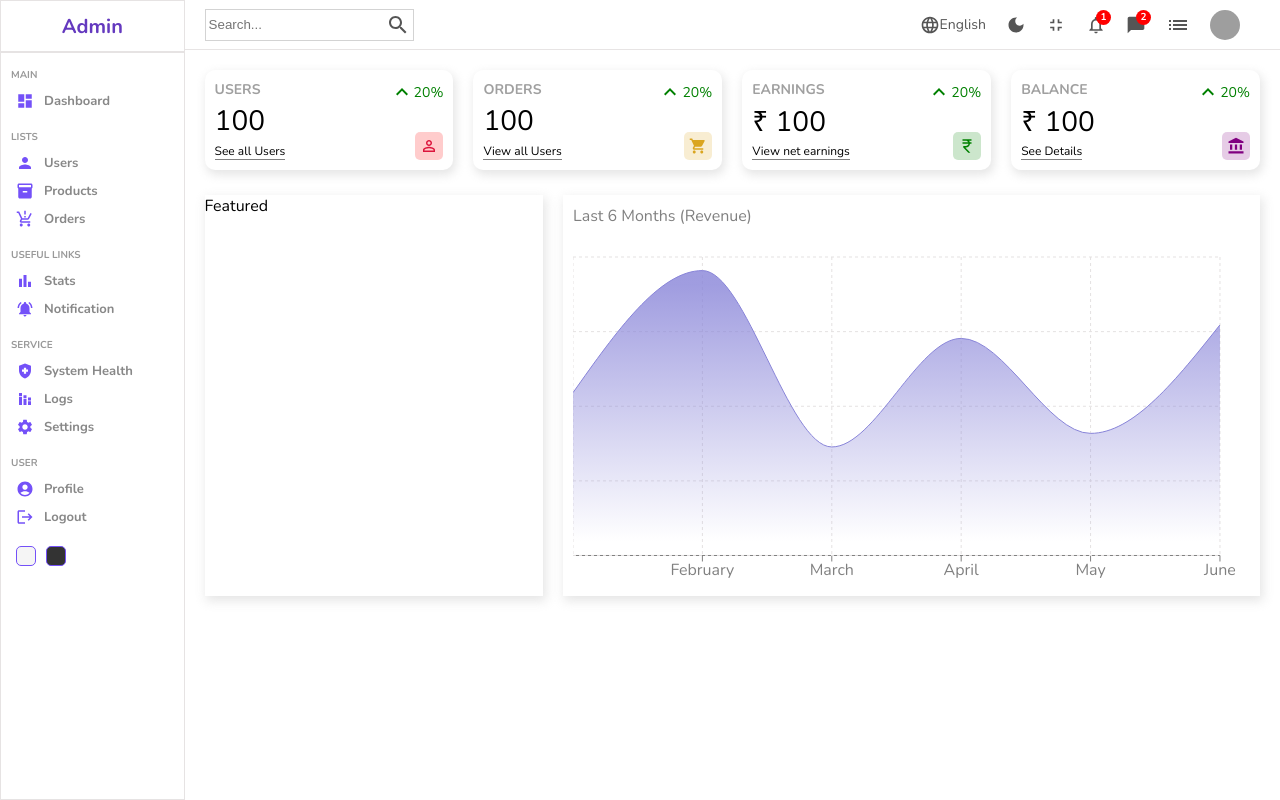
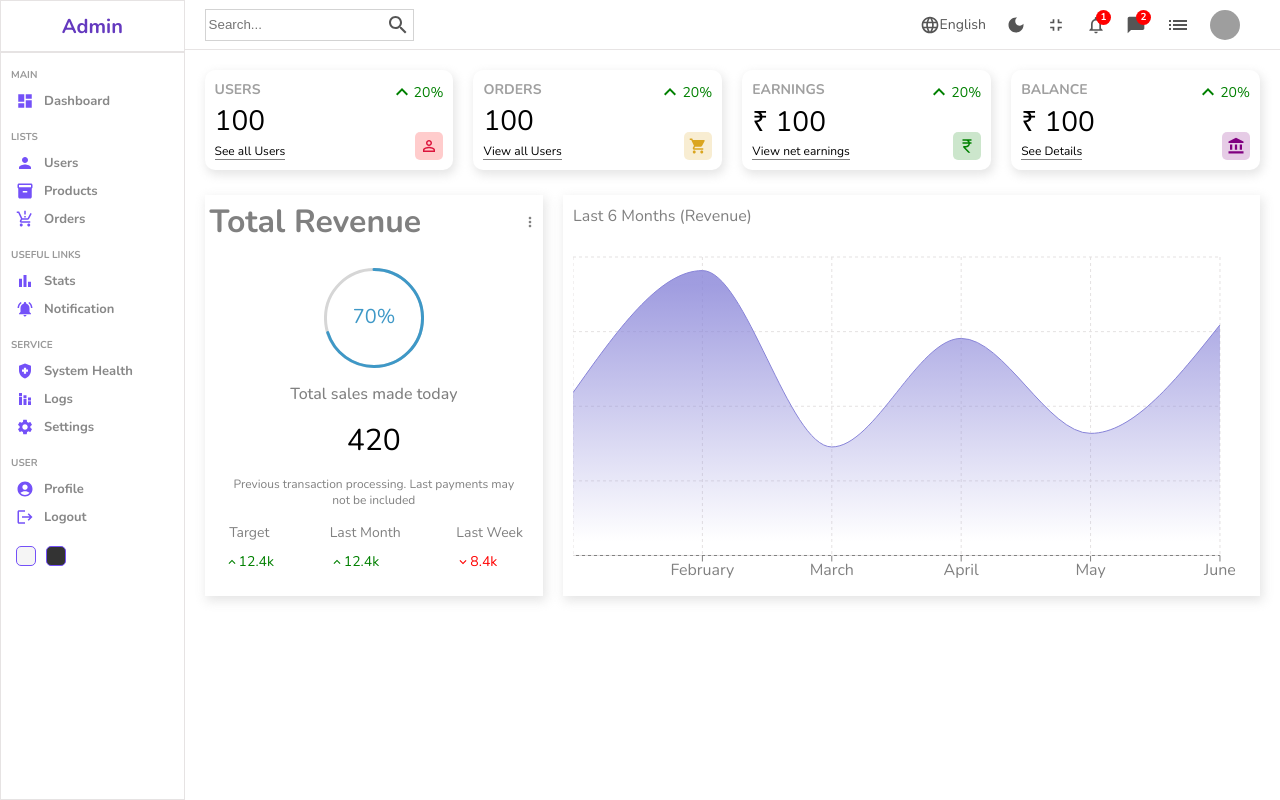
Before and after one commit to imsikun/admin_panel, a React (Create React App) app: page / in a window 1280 px wide. Built offline with nearby package versions, Linux system fonts and the light colour scheme; grey boxes are pictures that could not be loaded.

Commit message:
added downarrow

```diff
--- a/src/components/featured/Featured.jsx
+++ b/src/components/featured/Featured.jsx
@@ -1,6 +1,51 @@
 import './featured.scss';
+import MoreVertIcon from '@mui/icons-material/MoreVert';
+import { CircularProgressbar } from 'react-circular-progressbar';
+import 'react-circular-progressbar/dist/styles.css';
+import KeyboardArrowUpIcon from '@mui/icons-material/KeyboardArrowUp';
+import KeyboardArrowDownIcon from '@mui/icons-material/KeyboardArrowDown';
 function Featured() {
-  return <div className='featured'>Featured</div>;
+  return (
+    <div className='featured'>
+      <div className='top'>
+        <h1 className='title'>Total Revenue</h1>
+        <MoreVertIcon fontSize='sm' />
+      </div>
+      <div className='bottom'>
+        <div className='featuredChart'>
+          <CircularProgressbar value={70} text={'70%'} strokeWidth={3} />
+        </div>
+        <p className='title'>Total sales made today</p>
+        <p className='amount'>420</p>
+        <p className='desc'>
+          Previous transaction processing. Last payments may not be included
+        </p>
+        <div className='summary'>
+          <div className='item'>
+            <div className='itemTitle'>Target</div>
+            <div className='itemResult positive'>
+              <KeyboardArrowUpIcon fontSize='sm' />
+              <div className='resultAmount'>12.4k</div>
+            </div>
+          </div>
+          <div className='item'>
+            <div className='itemTitle'>Last Month</div>
+            <div className='itemResult positive'>
+              <KeyboardArrowUpIcon fontSize='sm' />
+              <div className='resultAmount'>12.4k</div>
+            </div>
+          </div>
+          <div className='item'>
+            <div className='itemTitle'>Last Week</div>
+            <div className='itemResult negative'>
+              <KeyboardArrowDownIcon fontSize='sm' />
+              <div className='resultAmount'>8.4k</div>
+            </div>
+          </div>
+        </div>
+      </div>
+    </div>
+  );
 }
 
 export default Featured;
--- a/src/components/featured/featured.scss
+++ b/src/components/featured/featured.scss
@@ -2,4 +2,67 @@
   flex: 2;
   -webkit-box-shadow: 2px 4px 10px 1px rgba(201, 201, 201, 0.47);
   box-shadow: 2px 4px 10px 1px rgba(201, 201, 201, 0.47);
+
+  .top {
+    display: flex;
+    justify-content: space-between;
+    align-items: center;
+    color: gray;
+    padding: 5px;
+  }
+  .bottom {
+    padding: 20px;
+    display: flex;
+    flex-direction: column;
+    align-items: center;
+    justify-content: center;
+    gap: 15px;
+
+    .featuredChart {
+      width: 100px;
+      height: 100px;
+    }
+
+    .title {
+      font-weight: 500;
+      color: gray;
+    }
+    .amount {
+      font-size: 30px;
+    }
+    .desc {
+      font-weight: 300;
+      font-size: 12px;
+      color: gray;
+      text-align: center;
+    }
+    .summary {
+      display: flex;
+      align-items: center;
+      justify-content: space-between;
+      width: 100%;
+
+      .item {
+        text-align: center;
+
+        .itemTitle {
+          font-size: 14px;
+          color: gray;
+        }
+        .itemResult {
+          display: flex;
+          align-items: center;
+          margin-top: 10px;
+          font-size: 14px;
+
+          &.positive {
+            color: green;
+          }
+          &.negative {
+            color: red;
+          }
+        }
+      }
+    }
+  }
 }
```
Also changed, not shown: 1 other file (tests, documents, lock files or other folders).
